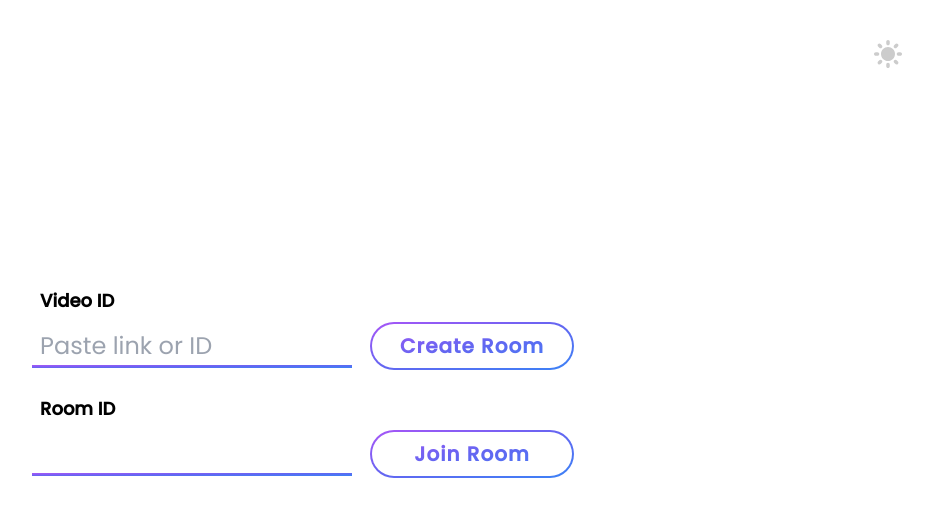
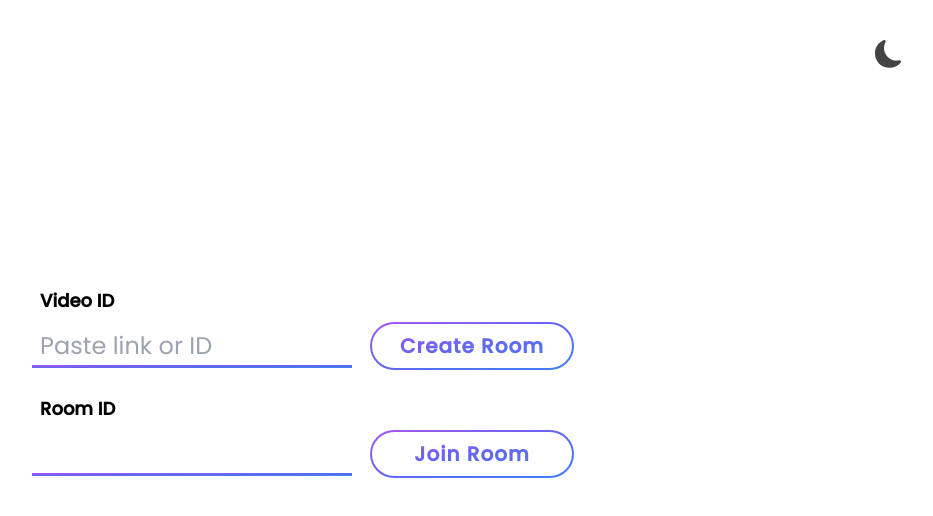
Before and after one commit to stufade/video_together, a Next.js app in the folder client/: page / in a window 1280 px wide. Shown: the top 516 px of the page, without its empty margins (338-1271 px from the left). Built offline with nearby package versions, Linux system fonts and the light colour scheme.

Commit message:
Small bugs fixes

```diff
--- a/client/src/components/Button.tsx
+++ b/client/src/components/Button.tsx
@@ -7,7 +7,7 @@ const Button: React.FC<ButtonProps> = ({ children, onClick, className }) => {
 	return (
 		<div
 			className={`
-				${className ? className : ""}
+				${className || ""}
 				relative bg-white rounded-full dark:gradient grid place-items-center
 				after:content-[''] after:absolute after:-z-10 after:rounded-full after:left-[-2px] after:right-[-2px] after:top-[-2px] after:bottom-[-2px] after:gradient
 				transition-shadow duration-500 hover:shadow-violet-600/25 hover:shadow-xl
--- a/client/src/components/ToggleTheme.tsx
+++ b/client/src/components/ToggleTheme.tsx
@@ -9,12 +9,12 @@ const ToggleTheme: React.FC<ToggleThemeProps> = ({ className }) => {
 	const { theme, setTheme } = useTheme();
 
 	return (
-		<div className={`${className}`}>
-			<button onClick={() => setTheme(theme === "light" ? "dark" : "light")}>
+		<div className={`${className || ""}`}>
+			<button onClick={() => setTheme(theme === "dark" ? "light" : "dark")}>
 				<Image
-					src={`/${theme === "light" ? "moon.svg" : "sun.svg"}`}
+					src={`/${theme === "dark" ? "sun.svg" : "moon.svg"}`}
 					layout="fill"
-					alt="moon"
+					alt="Toggle theme"
 				/>
 			</button>
 		</div>
--- a/client/src/pages/_app.tsx
+++ b/client/src/pages/_app.tsx
@@ -21,12 +21,10 @@ function MyApp({ Component, pageProps }: AppPropsWithLayout) {
 		<ThemeProvider attribute="class">
 			<div
 				className={`${
-					containerClassName
-						? containerClassName
-						: "grid"
+					containerClassName || "grid"
 				} h-screen dark:bg-dark dark:text-white place-items-center relative`}
 			>
-				<ToggleTheme className={`absolute right-10 top-10 h-7 w-7 ${toggleThemeClassName}`} />
+				<ToggleTheme className={`absolute right-10 top-10 h-7 w-7 ${toggleThemeClassName || ""}`} />
 				<Component {...pageProps} />
 			</div>
 		</ThemeProvider>
```
Also changed, not shown: 1 other file (tests, documents, lock files or other folders).
